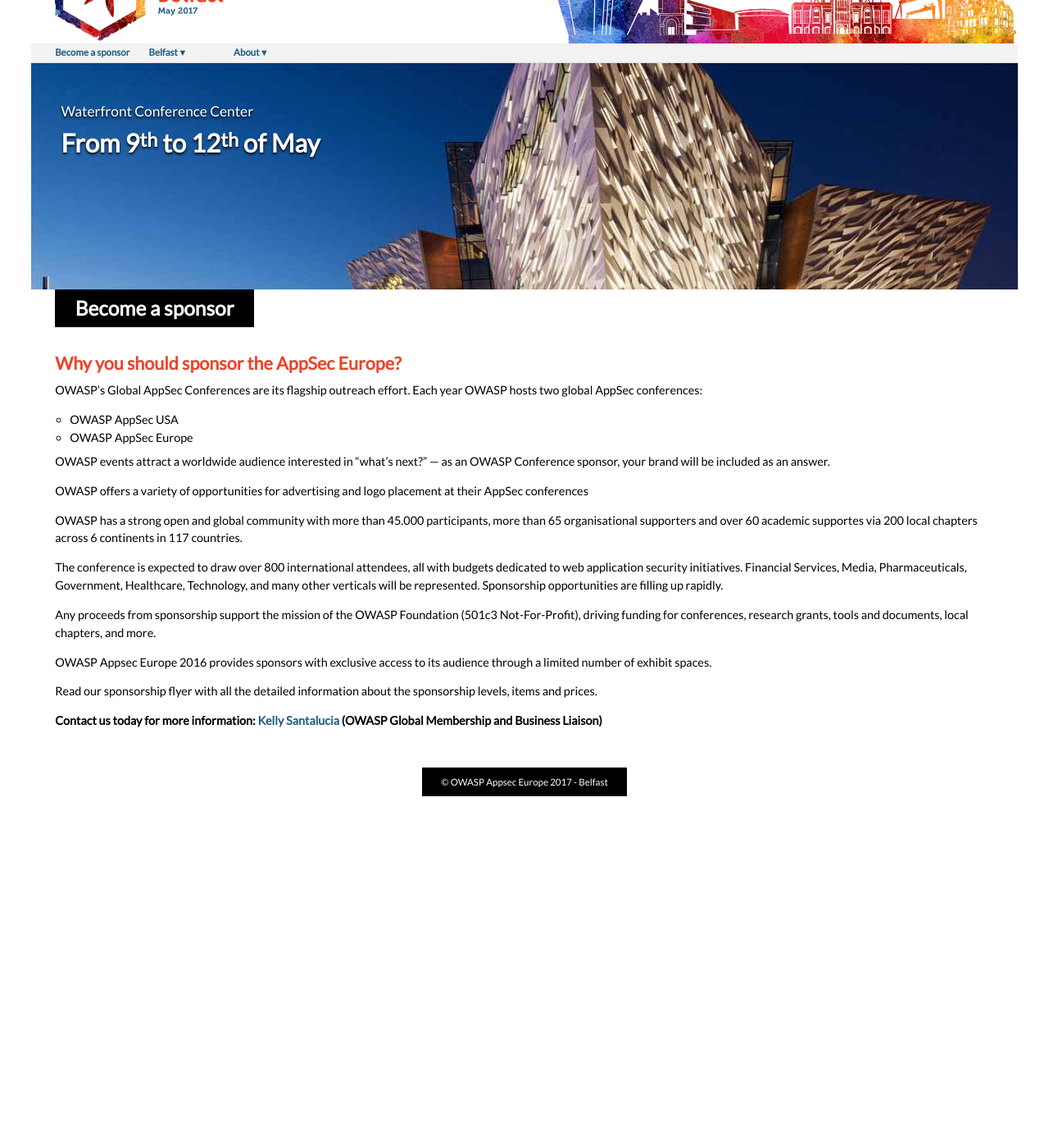
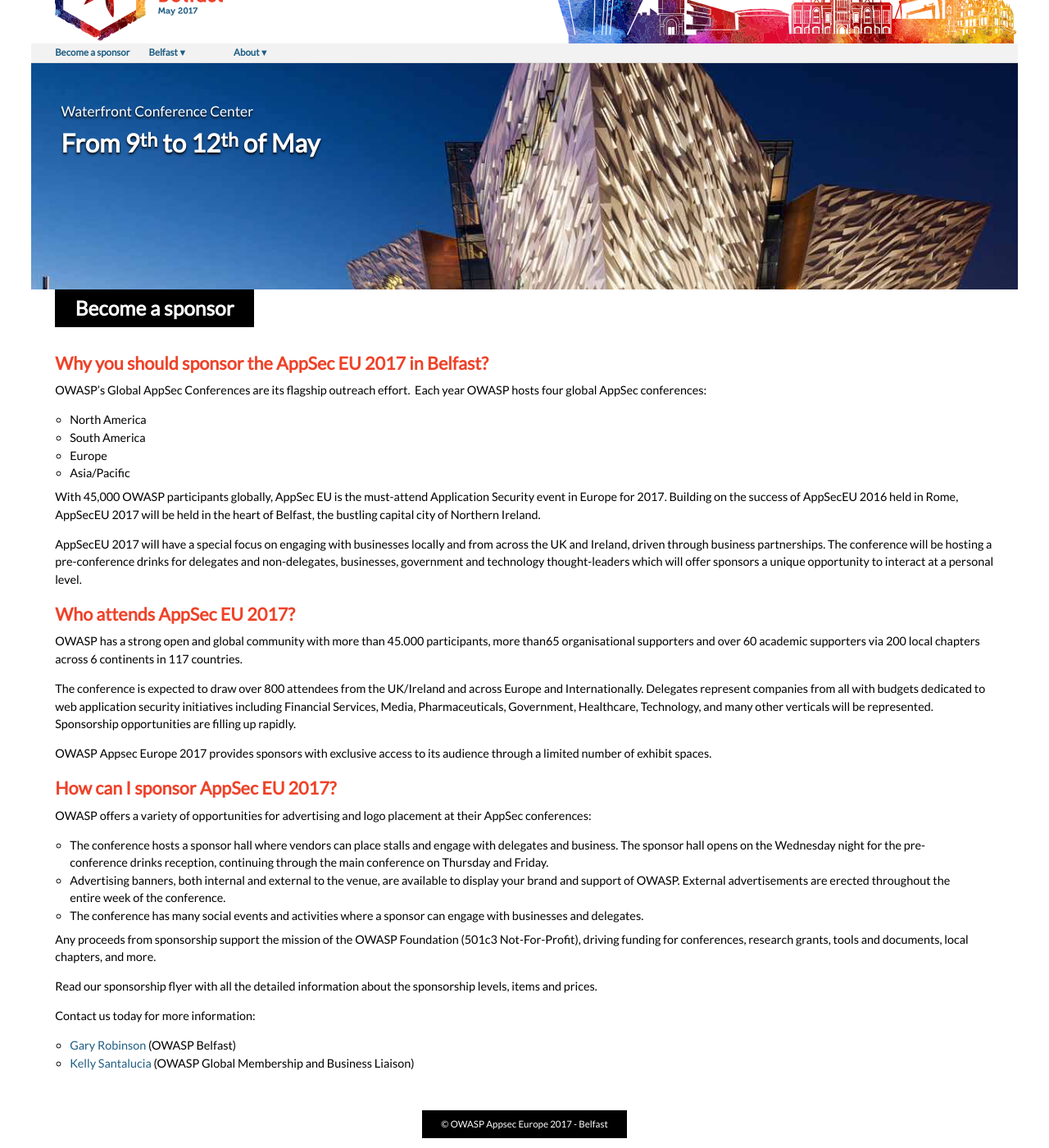
Before and after one commit to OWASP/AppSecEurope2017, a Jekyll site: the page built from sponsoring.md, in a window 1280 px wide and 1400 px high, scrolled down 77 px. Shown: the whole window at 82% size. Built offline with Jekyll 4.4.1, drawn with Linux system fonts in a browser that asks for light colours; before the commit the page ends 1059 px from its top, so only the background shows below that.

Commit message:
Update sponsoring.md

```diff
--- a/sponsoring.md
+++ b/sponsoring.md
@@ -1,28 +1,42 @@
 ---
 title: Become a sponsor
 ---
-
 # {{page.title}}
 
-## Why you should sponsor the AppSec Europe?
+## Why you should sponsor the AppSec EU 2017 in Belfast?
 
-OWASP’s Global AppSec Conferences are its flagship outreach effort.  Each year OWASP hosts two global AppSec conferences:
+OWASP’s Global AppSec Conferences are its flagship outreach effort.  Each year OWASP hosts four global AppSec conferences:
 
-* OWASP AppSec USA
-* OWASP AppSec Europe
+* North America
+* South America
+* Europe
+* Asia/Pacific
 
-OWASP events attract a worldwide audience interested in “what’s next?” — as an OWASP Conference sponsor, your brand will be included as an answer.
+With 45,000 OWASP participants globally, AppSec EU is the must-attend Application Security event in Europe for 2017. Building on the success of AppSecEU 2016 held in Rome, AppSecEU 2017 will be held in the heart of Belfast, the bustling capital city of Northern Ireland.
 
-OWASP offers a variety of opportunities for advertising and logo placement at their AppSec conferences
+AppSecEU 2017 will have a special focus on engaging with businesses locally and from across the UK and Ireland, driven through business partnerships. The conference will be hosting a pre-conference drinks for delegates and non-delegates, businesses, government and technology thought-leaders which will offer sponsors a unique opportunity to interact at a personal level.
 
-OWASP has a strong open and global community with more than 45.000 participants, more than 65 organisational supporters and over 60 academic supportes via 200 local chapters across 6 continents in 117 countries.
+## Who attends AppSec EU 2017?
 
-The conference is expected to draw over 800 international attendees, all with budgets dedicated to web application security initiatives. Financial Services, Media, Pharmaceuticals, Government, Healthcare, Technology, and many other verticals will be represented. Sponsorship opportunities are filling up rapidly.
+OWASP has a strong open and global community with more than 45.000 participants, more than65 organisational supporters and over 60 academic supporters via 200 local chapters across 6 continents in 117 countries.
+
+The conference is expected to draw over 800 attendees from the UK/Ireland and across Europe and Internationally. Delegates represent companies from all with budgets dedicated to web application security initiatives including Financial Services, Media, Pharmaceuticals, Government, Healthcare, Technology, and many other verticals will be represented. Sponsorship opportunities are filling up rapidly.
+
+OWASP Appsec Europe 2017 provides sponsors with exclusive access to its audience through a limited number of exhibit spaces.
+
+## How can I sponsor AppSec EU 2017?
+
+OWASP offers a variety of opportunities for advertising and logo placement at their AppSec conferences:
+
+* The conference hosts a sponsor hall where vendors can place stalls and engage with delegates and business. The sponsor hall opens on the Wednesday night for the pre-conference drinks reception, continuing through the main conference on Thursday and Friday.
+* Advertising banners, both internal and external to the venue, are available to display your brand and support of OWASP. External advertisements are erected throughout the entire week of the conference.
+* The conference has many social events and activities where a sponsor can engage with businesses and delegates.
 
 Any proceeds from sponsorship support the mission of the OWASP Foundation (501c3 Not-For-Profit), driving funding for conferences, research grants, tools and documents, local chapters, and more.
 
-OWASP Appsec Europe 2016 provides sponsors with exclusive access to its audience through a limited number of exhibit spaces.
+Read our sponsorship flyer with all the detailed information about the sponsorship levels, items and prices.
 
-Read our sponsorship flyer with all the detailed information about the sponsorship levels, items and prices.
+Contact us today for more information:
 
-**Contact us today for more information: [Kelly Santalucia](mailto:kelly.santalucia@owasp.org) (OWASP Global Membership and Business Liaison)**
+* [Gary Robinson](mailto:gary.robinson@owasp.org) (OWASP Belfast)
+* [Kelly Santalucia](mailto:kelly.santalucia@owasp.org) (OWASP Global Membership and Business Liaison)
```
